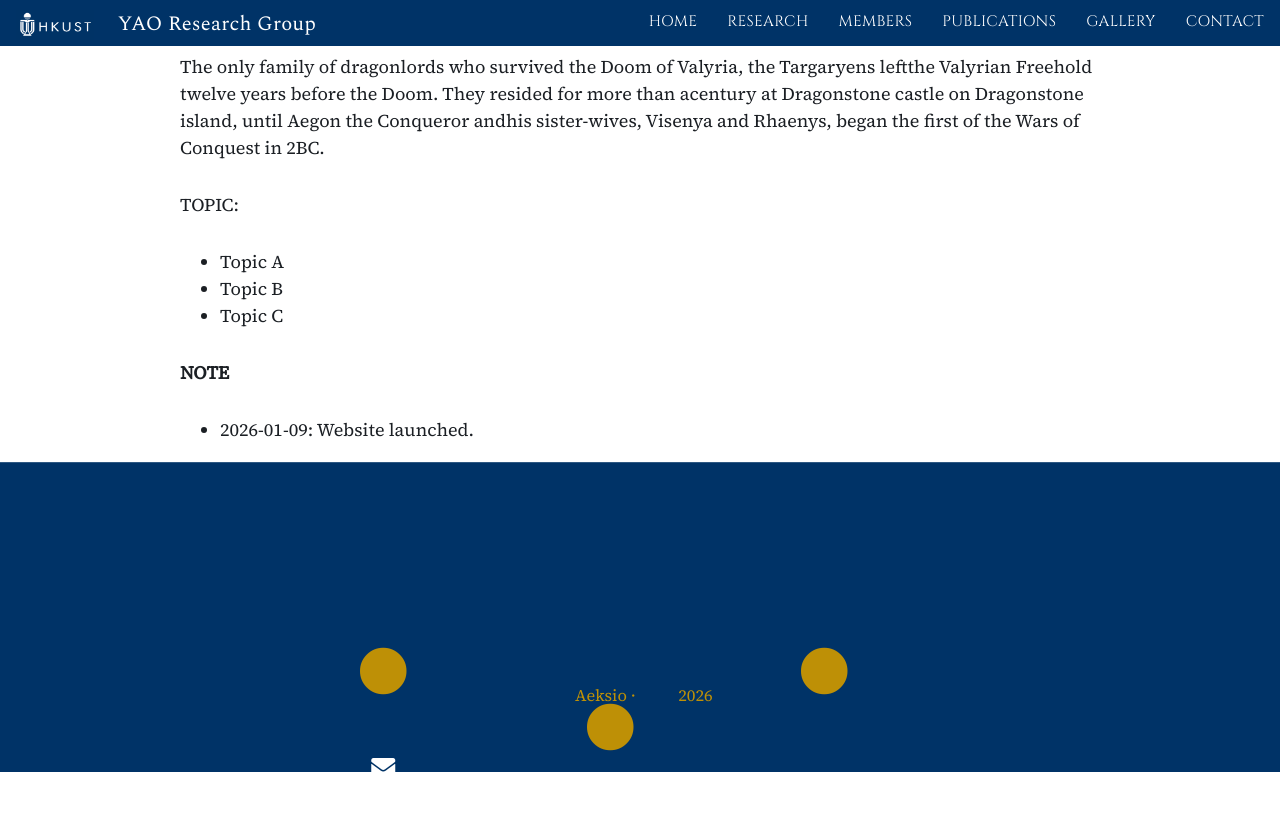
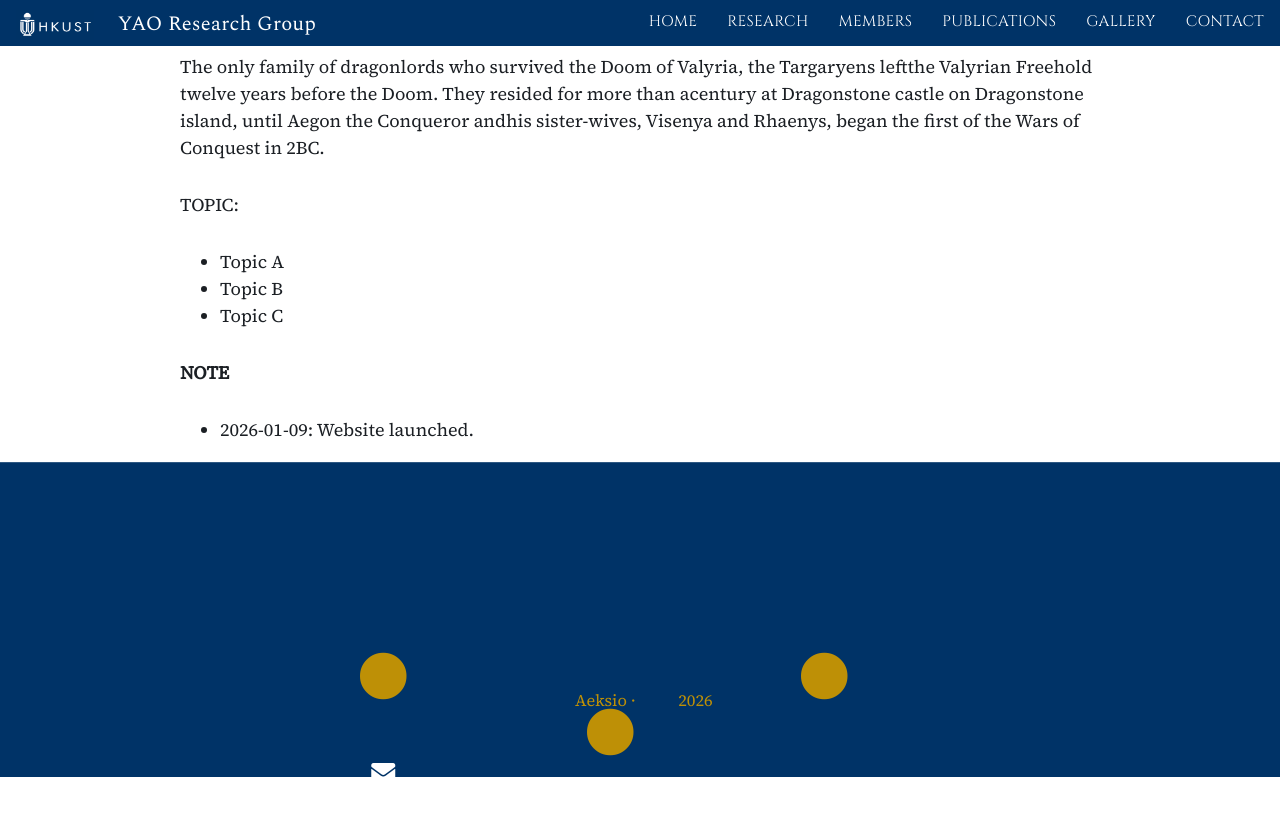
Before and after one commit to Arthys86/website, a Jekyll site: the page built from index.md, in a window 1280 px wide and 900 px high, scrolled down 243 px. Shown: the top 816 px of the window. Built offline with Jekyll 4.4.1, drawn with Linux system fonts in a browser that asks for light colours; nearby versions of some CDN libraries; a style sheet for code colours, icons or effects is not loaded.

Commit message:
Update custom-styles.css

```diff
--- a/assets/css/custom-styles.css
+++ b/assets/css/custom-styles.css
@@ -170,7 +170,7 @@ footer,
 }
 
 .site-footer{
-  padding-top: 0.28rem !important;
+  padding-top: 0.6rem !important;
   padding-bottom: 0.28rem !important;
 }
 
```
